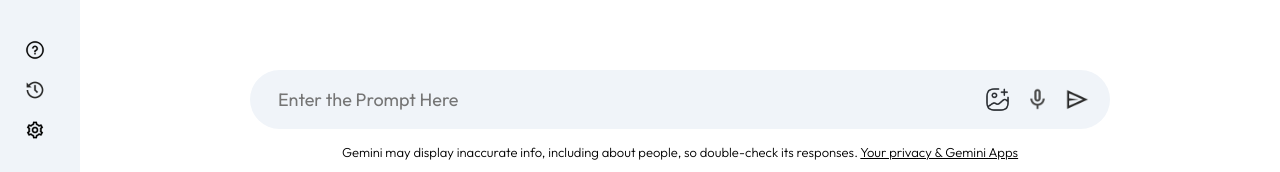
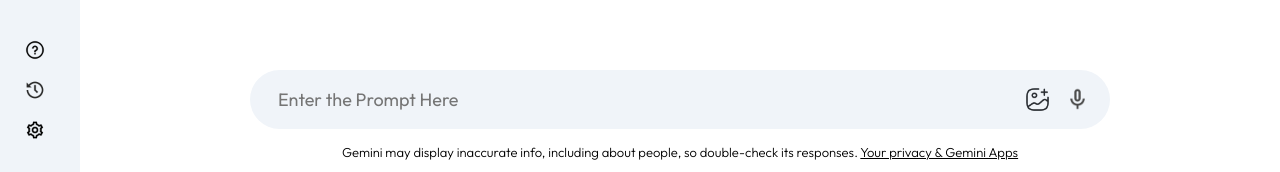
Before and after one commit to bulla1623/gemini_clone, a React (Vite) app: page / in a window 1280 px wide. Shown: the part 625-797 px from the top of the page. Built offline with nearby package versions, Linux system fonts and the light colour scheme.

Commit message:
Add animations to components, responsive design.

```diff
--- a/src/components/Main/Main.css
+++ b/src/components/Main/Main.css
@@ -153,14 +153,14 @@
     gap: 20px;
 }
 
-.loader{
+.loader {
     width: 100%;
     display: flex;
     flex-direction: column;
     gap: 10px;
 }
 
-.loader hr{
+.loader hr {
     border-radius: 4px;
     border: none;
     background-color: #F6F7F8;
@@ -169,17 +169,38 @@
     height: 20px;
     animation: loader 3s infinite linear;
 }
+
 @keyframes loader {
-    0%{
+    0% {
         background-position: -800px 0px;
     }
-    100%{
+
+    100% {
         background-position: 800px 0px;
     }
 }
 
-.result-data p{
+.result-data p {
     font-size: 17px;
     font-weight: 300;
     line-height: 1.8;
 }
+
+@media (max-wdith: 600px) {
+    .main-bottom input {
+        flex: none;
+        width: 150px;
+    }
+
+    .main-bottom img {
+        width: 20px;
+    }
+
+    .search-box {
+        padding: 5px 10px;
+    }
+
+    .search-box div {
+        gap: 5px;
+    }
+}
--- a/src/components/Main/Main.jsx
+++ b/src/components/Main/Main.jsx
@@ -82,7 +82,7 @@
                         <div>
                             <img src={assets.gallery_icon} alt="" />
                             <img src={assets.mic_icon} alt="" />
-                            <img src={assets.send_icon} alt="" onClick={() => { onSent() }} />
+                            {input?<img src={assets.send_icon} alt="" onClick={() => { onSent() }} />:null}
                         </div>
                     </div>
                     <p className="bottom-info">
--- a/src/index.css
+++ b/src/index.css
@@ -1,13 +1,24 @@
 @import url('https://fonts.googleapis.com/css2?family=Outfit:wght@100..900&display=swap');
 
-*{
+* {
   padding: 0;
   margin: 0;
   box-sizing: border-box;
-  font-family: Outfit;
+  font-family: "Outfit", sans-serif;
 }
 
-#root{
-  min-width: 100vh;
+#root {
+  min-height: 100vh;
   display: flex;
+  animation: fadeIn 1.5s;
 }
+
+@keyframes fadeIn {
+  0% {
+    opacity: 0;
+  }
+
+  100% {
+    opacity: 1;
+  }
+}
```
